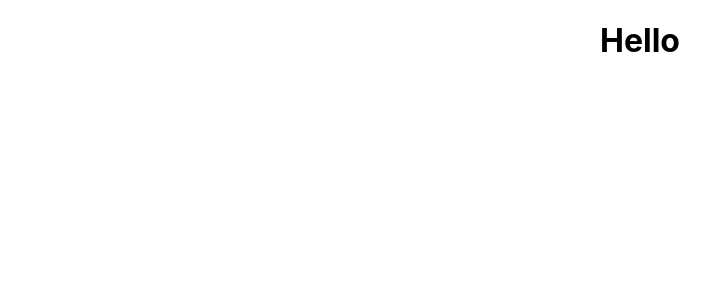
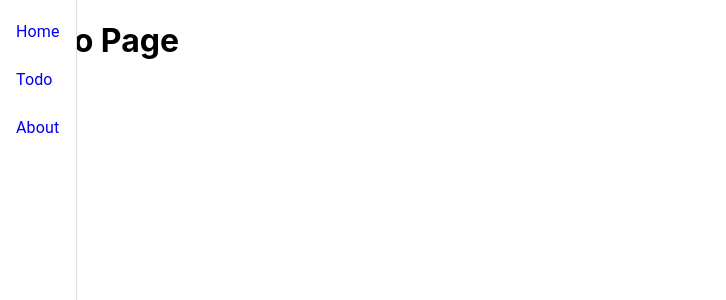
Before and after one commit to Alaa997/Todos, a React (Create React App) app: page / in a window 1280 px wide. Shown: the top 300 px of the page, without its empty margins (0-726 px from the left). Built offline with nearby package versions, Linux system fonts and the light colour scheme.

Commit message:
add pages for navigation

```diff
--- a/src/App.js
+++ b/src/App.js
@@ -1,10 +1,21 @@
-import './App.css';
+import "./App.css";
+import { BrowserRouter, Route, Routes } from "react-router-dom";
+
+import TodoPage from "./components/Pages/HomePage";
+import SideBar from "./components/Navigation/SideBar";
+import HomePage from "./components/Pages/HomePage";
+import About from "./components/Pages/About";
 
 function App() {
   return (
-    <div className="App">
-      <h1>Hello</h1>
-    </div>
+    <BrowserRouter>
+      <SideBar />
+      <Routes>
+        <Route path="/" element={<HomePage />} />
+        <Route path="/todo" element={<TodoPage />} />
+        <Route path="/about" element={<About />} />
+      </Routes>
+    </BrowserRouter>
   );
 }
 
--- /dev/null
+++ b/src/components/Pages/About.js
@@ -0,0 +1,11 @@
+import React from 'react'
+
+const About = () => {
+  return (
+    <div>
+      <h1>About</h1>
+    </div>
+  )
+}
+
+export default About
--- /dev/null
+++ b/src/components/Pages/HomePage.js
@@ -0,0 +1,11 @@
+import React from 'react'
+
+const HomePage = () => {
+  return (
+    <div>
+        <h1>To-do Page</h1>
+    </div>
+  )
+}
+
+export default HomePage
```
Also changed, not shown: src/components/Pages/TodoPage.js (added, +12 -0 lines), src/components/Todo/TodoList.js (+11 -0 lines).
